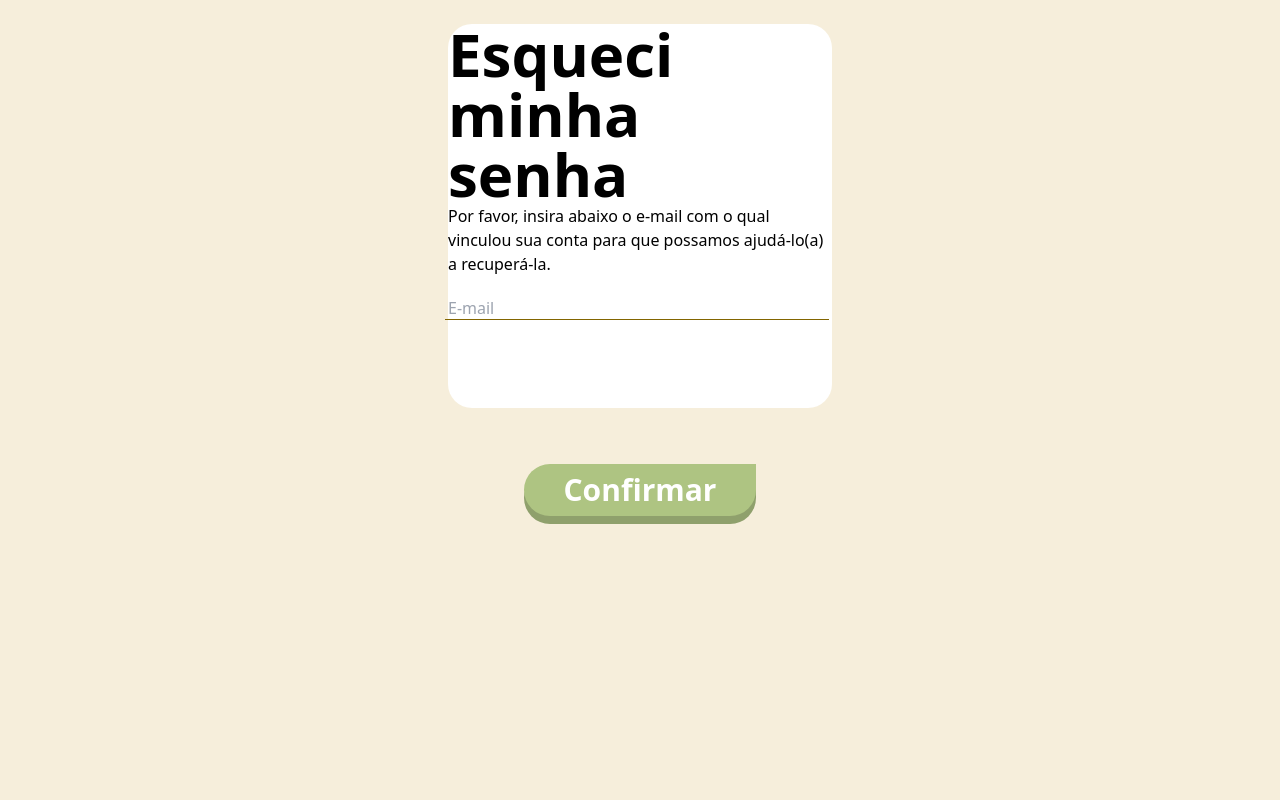
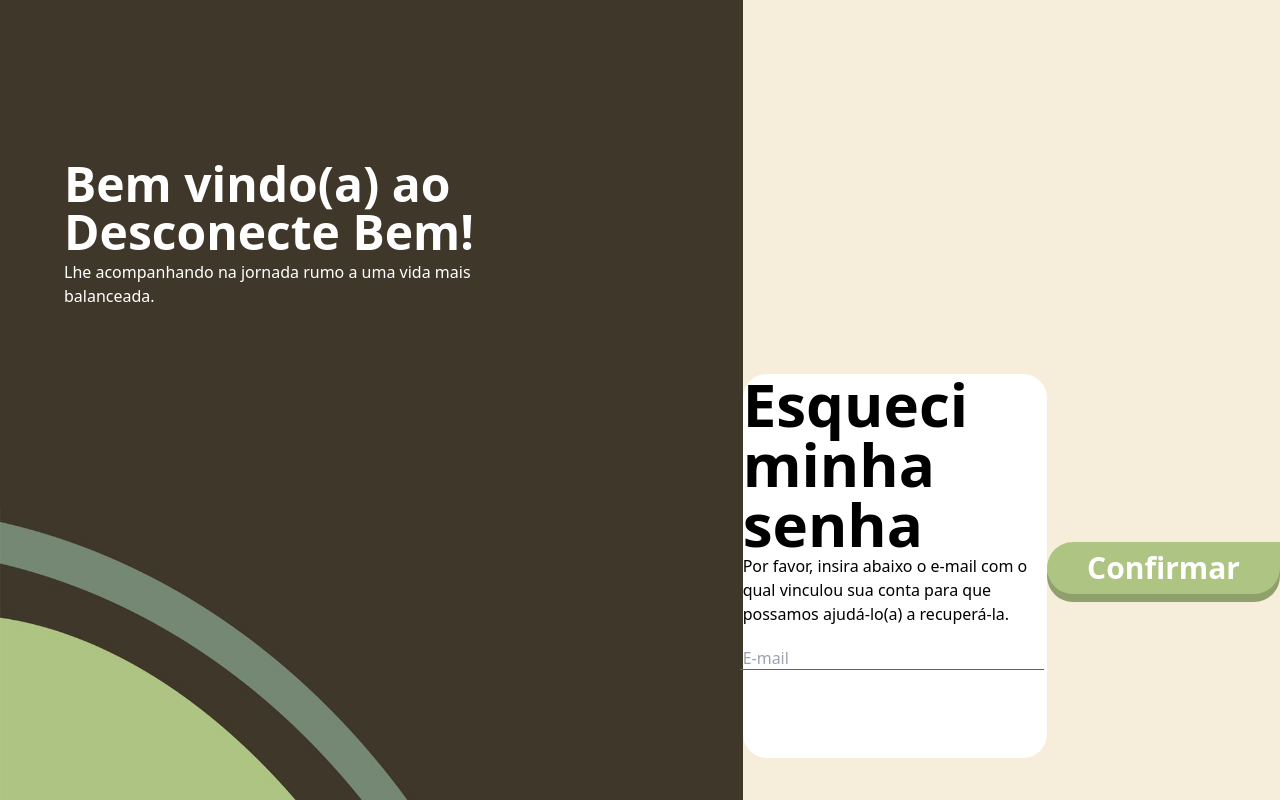
Before and after one commit to Daniel-san8/Desconecte-Bem, a React (Vite) app: page /esqueci-senha in a window 1280 px wide. Shown: the top 800 px of the page. Built offline with nearby package versions, Linux system fonts and the light colour scheme; a web font is replaced by a local one.

Commit message:
feat: adicione Sectionleft no EsqueciSenha

```diff
--- a/src/components/EsqueciSenha.tsx
+++ b/src/components/EsqueciSenha.tsx
@@ -4,6 +4,7 @@ import SectionInferiorMobile from "./CadastroHome/SectionInferiorMobile";
 import BoxHome from "./EsqueciSenha/BoxHome";
 import { useGlobal } from "../globalStates/globalUse";
 import StepTwo from "./EsqueciSenha/StepTwo";
+import Sectionleft from "./LoginHome/SectionLeft";
 
 export default function EsqueciSenha() {
   const global = useGlobal();
@@ -13,7 +14,8 @@ export default function EsqueciSenha() {
   }, []);
 
   return (
-    <section className="relative flex flex-col items-center">
+    <section className="relative flex flex-col items-center md:flex-row md:justify-center">
+      <Sectionleft />
       <SectionMobile />
       {step.stepOne && <BoxHome />}
       {step.stepTwo && <StepTwo />}
```
